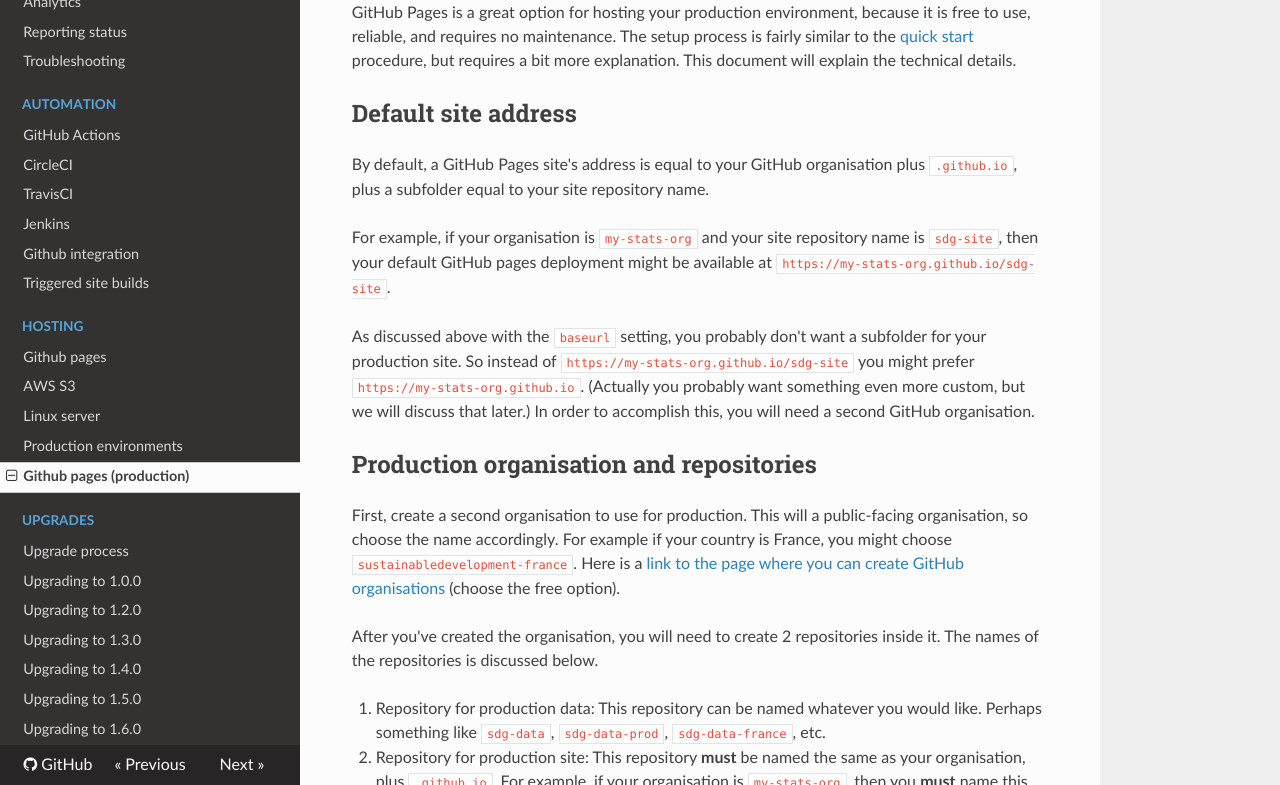
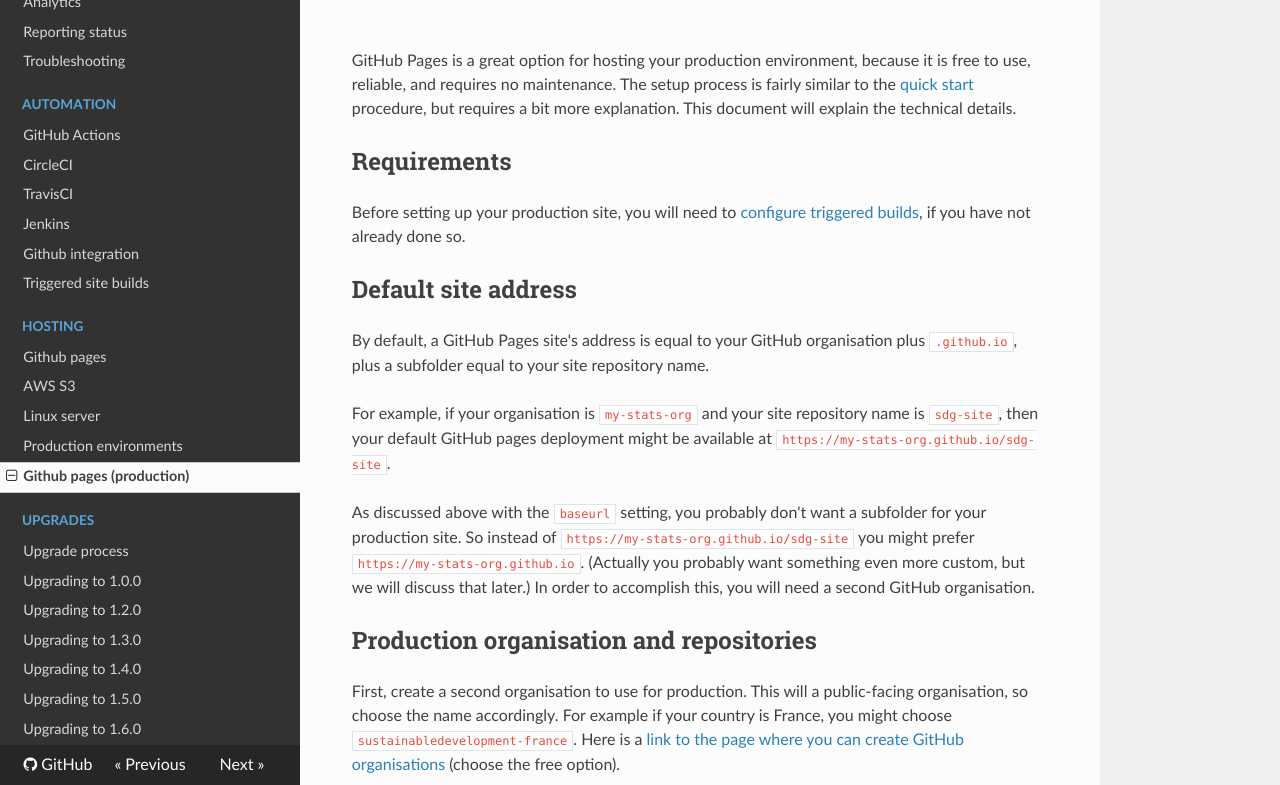
Before and after one commit to open-sdg/open-sdg, an MkDocs documentation site: the page built from docs/hosting/github-pages-production.md, in a window 1280 px wide and 900 px high, scrolled down 364 px, cut to the strip 115-900 px from the top of the window. Built offline with MkDocs 1.6.1, drawn with Linux system fonts in a browser that asks for light colours; nearby versions of some CDN libraries; old or Windows-style settings are respelled for this version of MkDocs.

Commit message:
Update github-pages-production.md

```diff
--- a/docs/hosting/github-pages-production.md
+++ b/docs/hosting/github-pages-production.md
@@ -1,8 +1,12 @@
 <h1>GitHub Pages for a production environment</h1>
 
-<iframe width="560" height="315" src="https://www.youtube.com/embed/Qa8m0NaUqHs" title="YouTube video player" frameborder="0" allow="accelerometer; autoplay; clipboard-write; encrypted-media; gyroscope; picture-in-picture" allowfullscreen></iframe>
+<iframe width="560" height="315" src="https://www.youtube.com/embed/Qa8m0NaUqHs" title="YouTube video player" frameborder="0" allow="accelerometer; autoplay; clipboard-write; encrypted-media; gyroscope; picture-in-picture" allowfullscreen></iframe></br>
 
 GitHub Pages is a great option for hosting your production environment, because it is free to use, reliable, and requires no maintenance. The setup process is fairly similar to the [quick start](../quick-start.md) procedure, but requires a bit more explanation. This document will explain the technical details.
+
+## Requirements
+
+Before setting up your production site, you will need to [configure triggered builds](https://open-sdg.readthedocs.io/en/latest/automation/triggered-site-builds/), if you have not already done so.
 
 ## Default site address
 
```
